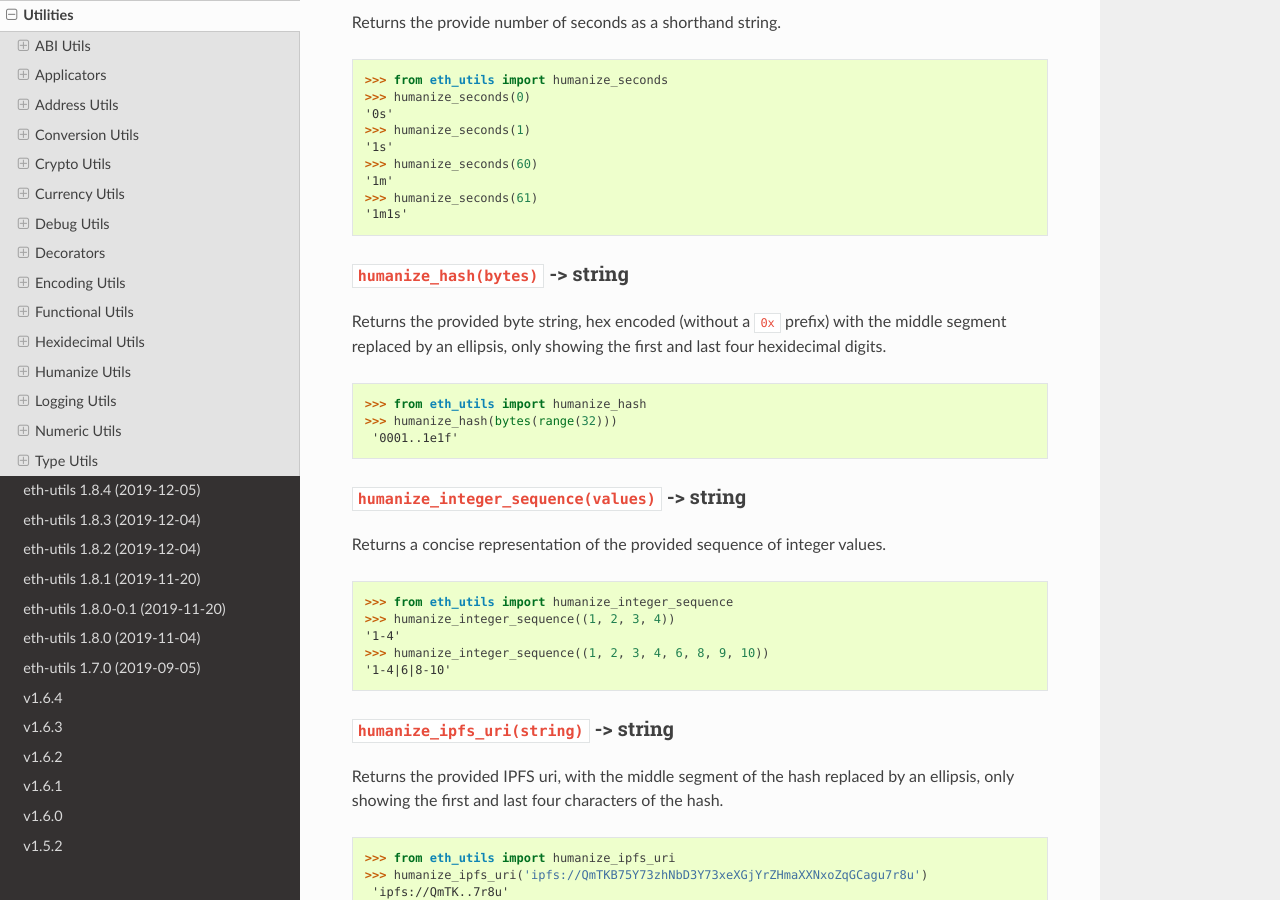
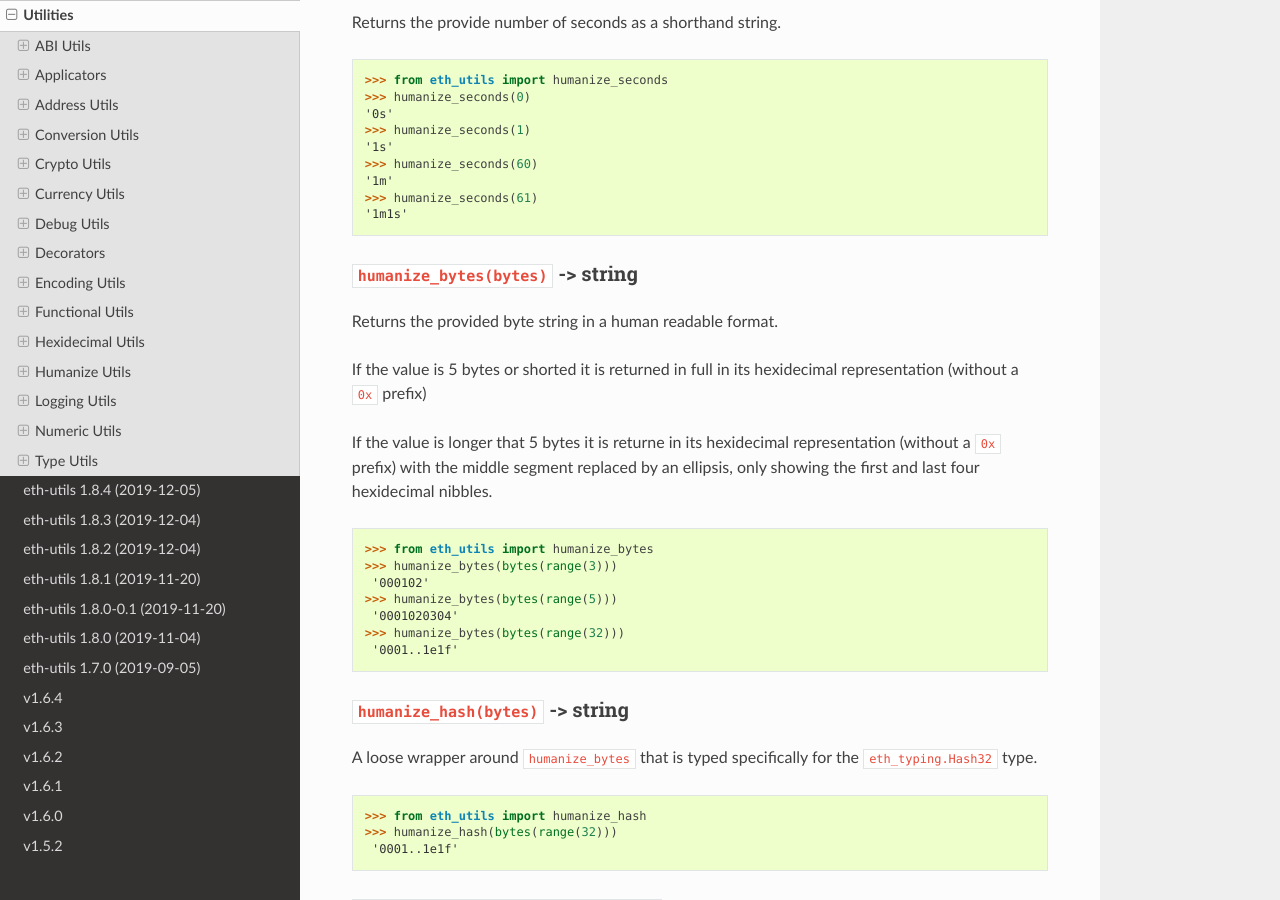
Before and after one commit to ethereum/eth-utils, a Sphinx documentation site: the page built from docs/utilities.rst, in a window 1280 px wide and 900 px high, scrolled down 22779 px. Built offline with Sphinx 7.4.7 and the Read the Docs theme 2.0.0, drawn with Linux system fonts in a browser that asks for light colours; pages that are not in the unit, such as notebooks, are missing from menus.

Commit message:
Add humanize_bytes

```diff
--- a/docs/utilities.rst
+++ b/docs/utilities.rst
@@ -1321,12 +1321,33 @@ Returns the provide number of seconds as a shorthand string.
    '1m1s'
 
 
+``humanize_bytes(bytes)`` -> string
+^^^^^^^^^^^^^^^^^^^^^^^^^^^^^^^^^^^
+
+Returns the provided byte string in a human readable format.
+
+If the value is 5 bytes or shorted it is returned in full in its hexidecimal representation (without a ``0x`` prefix)
+
+If the value is longer that 5 bytes it is returne in its hexidecimal
+representation (without a ``0x`` prefix) with the middle segment replaced by an
+ellipsis, only showing the first and last four hexidecimal nibbles.
+
+.. doctest::
+
+   >>> from eth_utils import humanize_bytes
+   >>> humanize_bytes(bytes(range(3)))
+    '000102'
+   >>> humanize_bytes(bytes(range(5)))
+    '0001020304'
+   >>> humanize_bytes(bytes(range(32)))
+    '0001..1e1f'
+
+
 ``humanize_hash(bytes)`` -> string
 ^^^^^^^^^^^^^^^^^^^^^^^^^^^^^^^^^^
 
-Returns the provided byte string, hex encoded (without a ``0x`` prefix) with the
-middle segment replaced by an ellipsis, only showing the first and last four
-hexidecimal digits.
+A loose wrapper around ``humanize_bytes`` that is typed specifically for the
+``eth_typing.Hash32`` type.
 
 .. doctest::
 
--- a/eth_utils/__init__.py
+++ b/eth_utils/__init__.py
@@ -66,6 +66,7 @@ from .hexadecimal import (  # noqa: F401
     remove_0x_prefix,
 )
 from .humanize import (  # noqa: F401
+    humanize_bytes,
     humanize_hash,
     humanize_integer_sequence,
     humanize_ipfs_uri,
```
Also changed, not shown: 3 other files.
